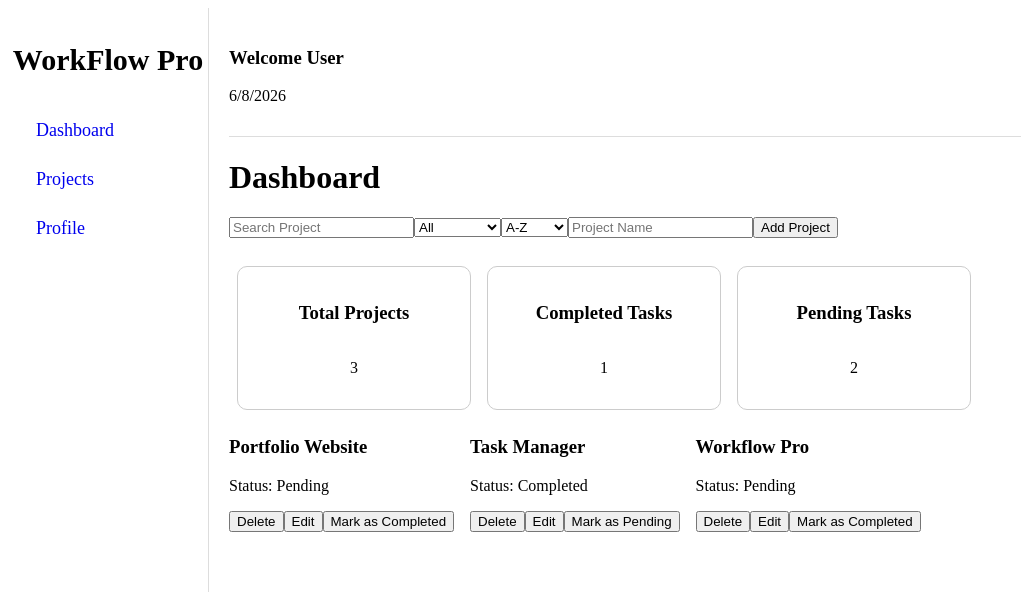
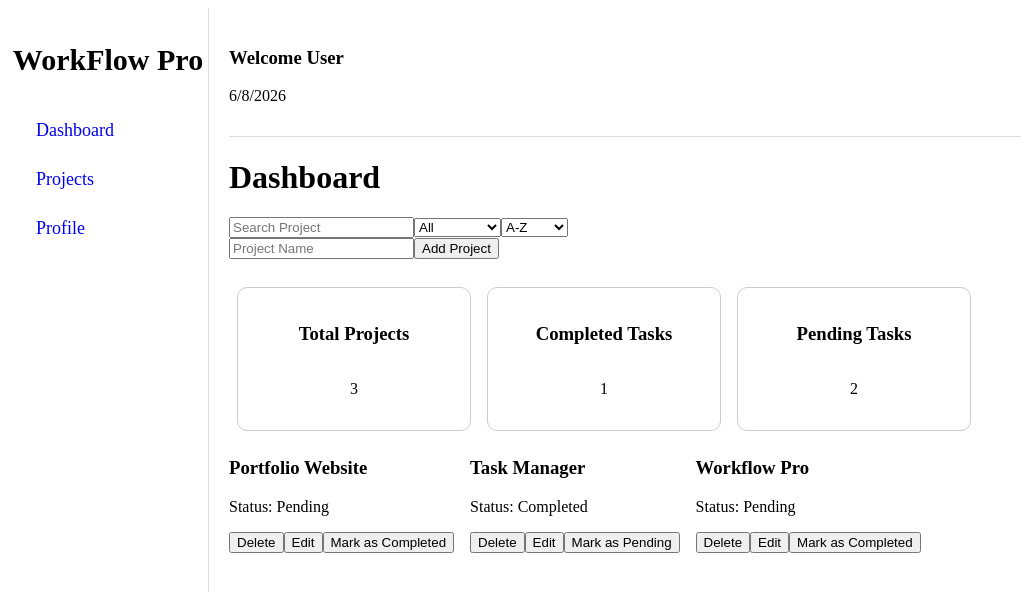
Before and after one commit to AmbikaPattem5/workflow-pro, a React (Vite) app: page / in a window 1280 px wide. Shown: the top 592 px of the page, without its empty margins (0-1021 px from the left). Built offline with nearby package versions, Linux system fonts and the light colour scheme.

Commit message:
form-validation

```diff
--- a/src/pages/Dashboard/Dashboard.tsx
+++ b/src/pages/Dashboard/Dashboard.tsx
@@ -24,7 +24,10 @@ function Dashboard(){
             console.log("saving:",projects);
             localStorage.setItem("projects",JSON.stringify(projects));
         },[projects]);
-
+      const handleSubmit=(e:React.FormEvent<HTMLFormElement>) => {
+        e.preventDefault();
+        handleAddProject();
+      };
      const handleAddProject=()=>{
         // if(!projectName.trim()){
         //     return;
@@ -146,8 +149,10 @@ function Dashboard(){
                 <option value="Newest">Newest</option>
                 <option value="Oldest">Oldest</option>
             </select>
+            <form onSubmit={handleSubmit}>
             <input type="text" placeholder="Project Name" value={projectName} onChange={handleProjectNameChange}/>
-            <button onClick={handleAddProject}>{editingProjectId===null?"Add Project":"Save Changes"}</button>
+            <button type="submit">{editingProjectId===null?"Add Project":"Save Changes"}</button>
+            </form>
             {error && <p className="error">{error}</p>}
             <div className="stats-container">
                 <StatCard title="Total Projects" value={totalProjects}/>
```
